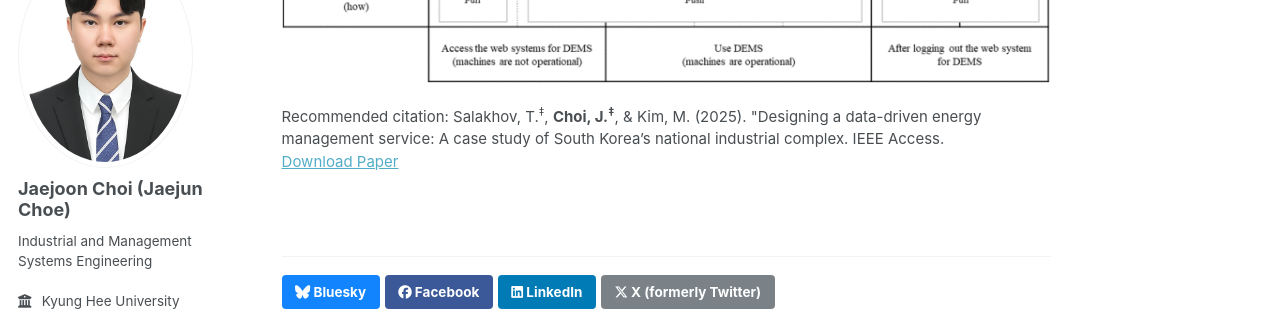
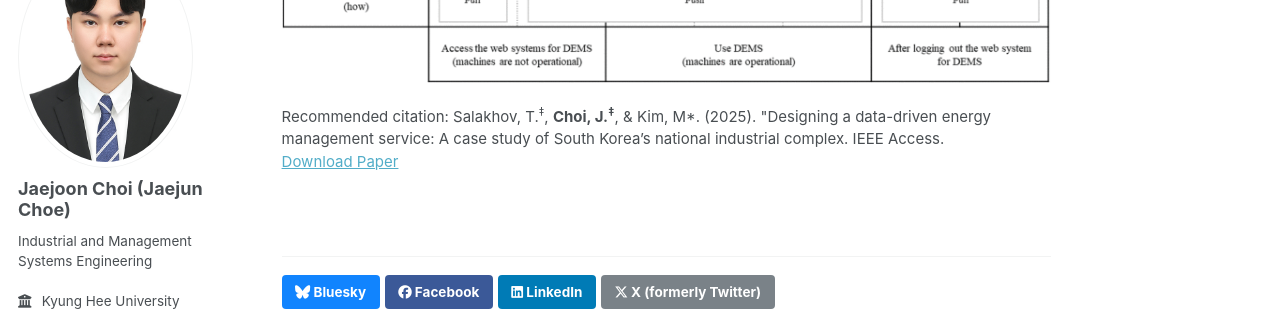
Before and after one commit to jaejunchoe/jaejunchoe.github.io, a Jekyll site: the page built from _publications/2025-01-02-paper-1.md, in a window 1280 px wide and 900 px high, scrolled down 2352 px. Shown: the part 153-464 px from the top of the window. Built offline with Jekyll 4.4.1, drawn with Linux system fonts in a browser that asks for light colours; some web fonts are replaced.

Commit message:
initial commit

```diff
--- a/_publications/2025-01-02-paper-1.md
+++ b/_publications/2025-01-02-paper-1.md
@@ -9,7 +9,7 @@ venue: 'IEEE Access'
 # slidesurl: 'http://academicpages.github.io/files/slides1.pdf'
 paperurl: 'https://ieeexplore.ieee.org/abstract/document/10820349'
 # bibtexurl: 'http://academicpages.github.io/files/bibtex1.bib'
-citation: 'Salakhov, T.<sup>‡</sup>, <strong>Choi, J.<sup>‡</sup></strong>, & Kim, M. (2025). &quot;Designing a data-driven energy management service: A case study of South Korea’s national industrial complex. IEEE Access.'
+citation: 'Salakhov, T.<sup>‡</sup>, <strong>Choi, J.<sup>‡</sup></strong>, & Kim, M*. (2025). &quot;Designing a data-driven energy management service: A case study of South Korea’s national industrial complex. IEEE Access.'
 ---
 
 DOI: ['10.1109/ACCESS.2024.3525194'](https://ieeexplore.ieee.org/document/10820349)
```
